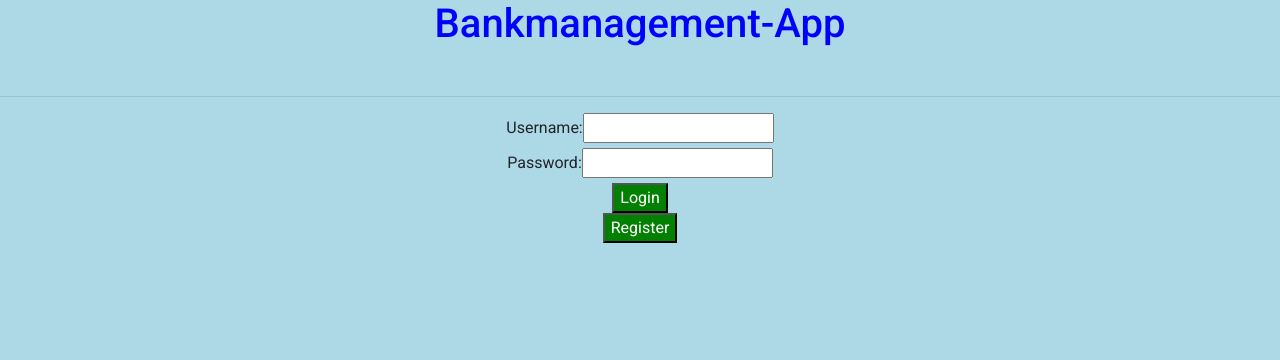
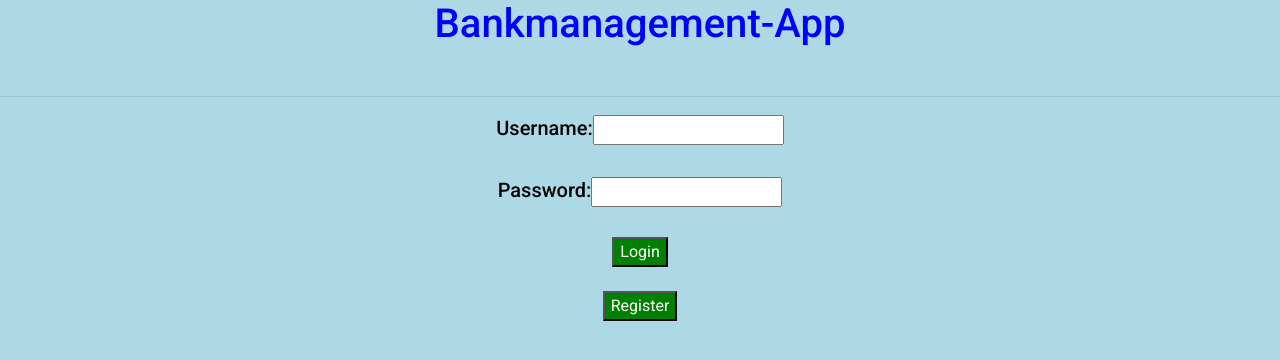
Before and after one commit to sanando1111/bankmanagement, an Angular app in the folder bankmanagement-app/: page /login in a window 1280 px wide. Shown: the top 360 px of the page. Built offline with nearby package versions, Linux system fonts and the light colour scheme.

Commit message:
adding global styles

```diff
--- a/bankmanagement-app/src/app/login/login.component.html
+++ b/bankmanagement-app/src/app/login/login.component.html
@@ -4,12 +4,12 @@
         <div>
             <label for=name>Username:  </label>
             <input type="text" name="uid" required [(ngModel)] = "customer.username" >
-        </div>
+        </div><br>
         <div>
             <label for=name>Password:  </label>
             <input type="password" name="pwd" required [(ngModel)] = "customer.password" >
-        </div>
-        <button type="submit" >Login</button>
+        </div><br>
+        <button type="submit" >Login</button><br><br>
     </form>
 <button type='button' (click) = 'onRegisterCustomer()'>Register</button>
 </div>
--- a/bankmanagement-app/src/styles.css
+++ b/bankmanagement-app/src/styles.css
@@ -12,3 +12,8 @@ button{
 .error{
     color:red;
 }
+label{
+    color:black;
+    font-size: 125%;
+    font-weight: 500;
+}
```
